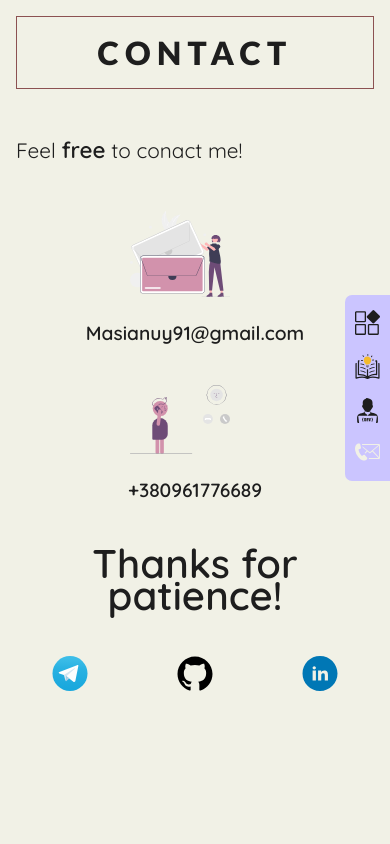
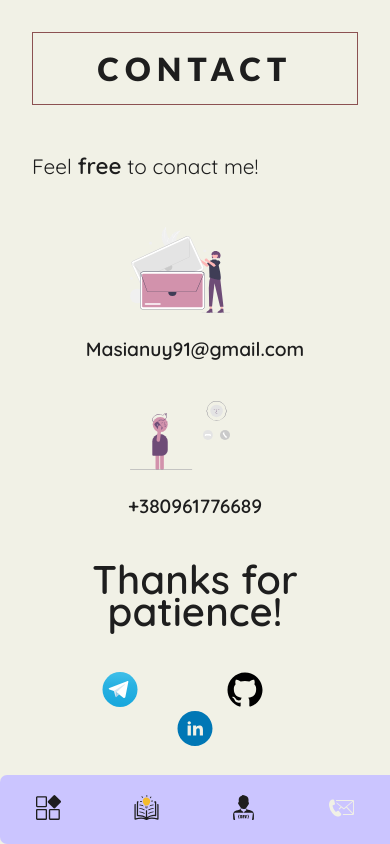
Before and after one commit to Masianuy/resume, a React (Create React App) app: page /resume/contact in a window 390 px wide. Built offline with nearby package versions, Linux system fonts and the light colour scheme.

Commit message:
correct icon-menu

```diff
--- a/src/App.scss
+++ b/src/App.scss
@@ -27,6 +27,6 @@ section {
 
 @media screen and (max-width: 500px) {
   section {
-    padding: 1rem;
+    padding-bottom: 80px;
   }
 }
--- a/src/components/About/about.scss
+++ b/src/components/About/about.scss
@@ -88,6 +88,11 @@
 
 @media screen and (max-width: 441px) {
   .about {
+    &_content {
+      & p {
+        padding-right: 0;
+      }
+    }
     &_list {
       &-left {
         width: 95%;
--- a/src/components/MenuIcon/menuIcon.scss
+++ b/src/components/MenuIcon/menuIcon.scss
@@ -33,3 +33,24 @@
     border-radius: 7px 0 0 7px;
   }
 }
+
+@media screen and (max-width: 441px) {
+  .icon-menu {
+    top: auto;
+    right: 0;
+    left: 0;
+    bottom: 0;
+    padding: 20px 0;
+
+    & ul {
+      display: flex;
+      justify-content: space-around;
+      align-items: center;
+      width: 100%;
+
+      & li {
+        margin: 0;
+      }
+    }
+  }
+}
--- a/src/components/Resume/resume.scss
+++ b/src/components/Resume/resume.scss
@@ -6,7 +6,7 @@
       display: flex;
       justify-content: flex-start;
       align-items: flex-end;
-      margin: 20px 0 20px;
+      margin: 20px 0 40px;
 
       & h4 {
         margin-left: 20px;
```
